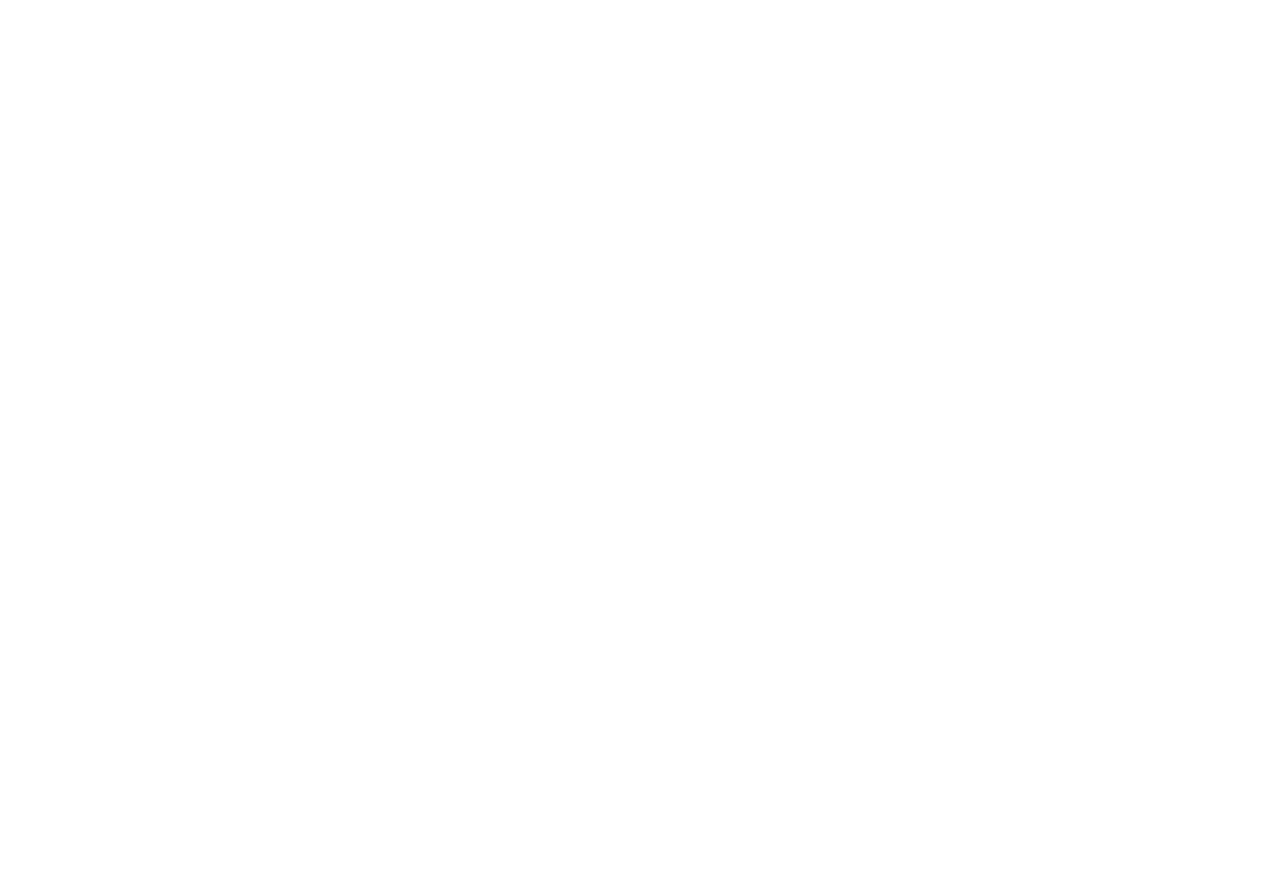
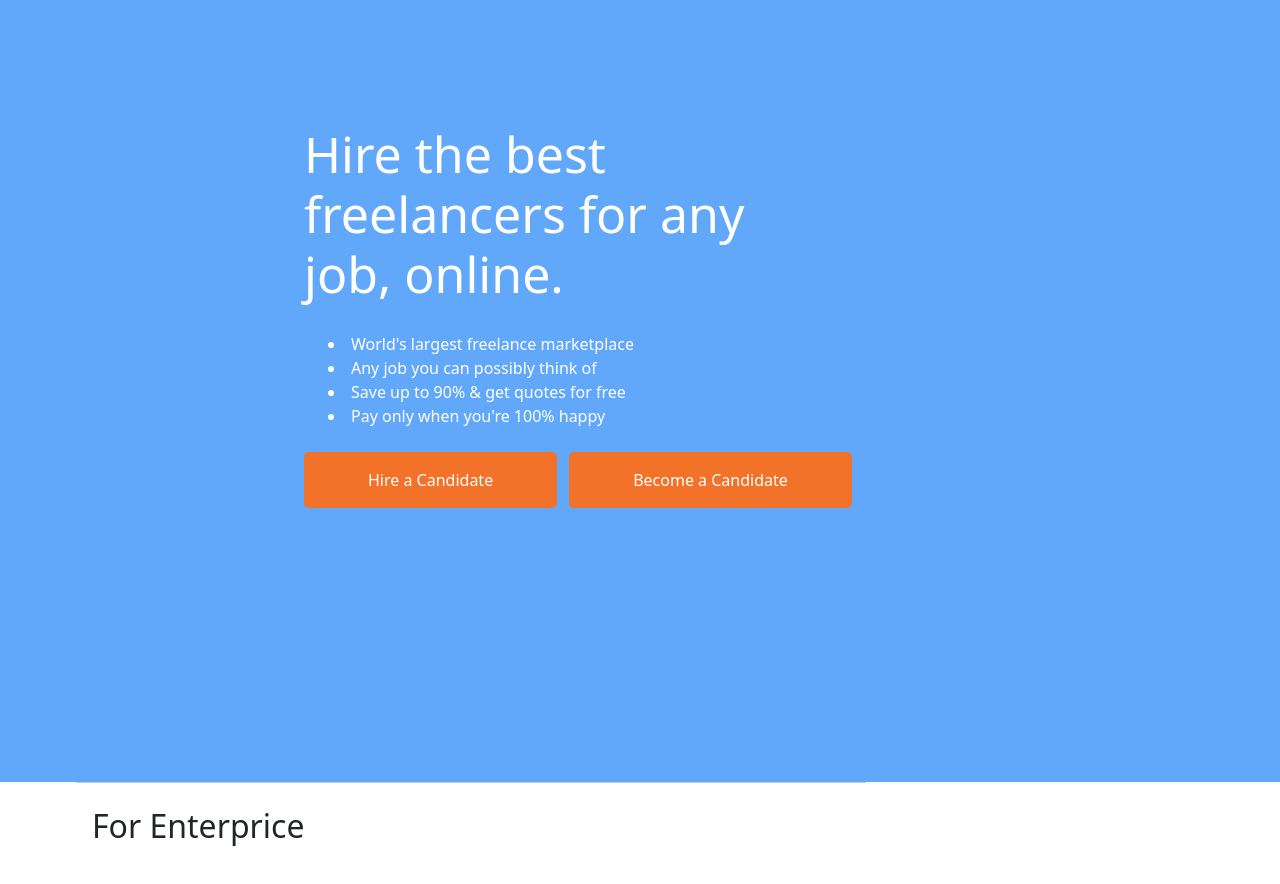
Before and after one commit to se140718-dacdat/apits-frontend, a React (Create React App) app: page / in a window 1280 px wide. Shown: the part 180-1064 px from the top of the page. Before the commit the page ends 800 px from the top, so only its background shows below. Built offline with nearby package versions, Linux system fonts and the light colour scheme.

Commit message:
create body landing page

```diff
--- a/package.json
+++ b/package.json
@@ -18,7 +18,7 @@
     "react-bootstrap": "^2.7.2",
     "react-dom": "^18.2.0",
     "react-router-dom": "^6.8.1",
-    "react-scripts": "5.0.1",
+    "react-scripts": "^5.0.1",
     "typescript": "^4.9.5",
     "web-vitals": "^2.1.4"
   },
--- a/src/App.css
+++ b/src/App.css
@@ -16,7 +16,13 @@
   font-family: 'Roboto', sans-serif;
   box-sizing: border-box;
 }
-
+img,
+picture,
+svg,
+video {
+  display: block;
+  max-width: 100%;
+}
 body {
   background-color: #f7f7f7;
   line-height: 2.5rem;
--- /dev/null
+++ b/src/components/pagecomponents/Landing/LandingBody.css
@@ -0,0 +1,66 @@
+
+.body-slide{
+    width: 100%;
+    height: 898px;
+    background-color: rgb(97, 168, 250);
+    color: #fff;
+    padding-left: 304px;
+    padding-top: 240px;
+}
+
+.slide-intro .slide-title{
+    width: 530px;
+    height: 200px;
+    padding-bottom: 24px;
+    font-size: 50px;
+}
+
+.slide-intro .slide-content{
+    padding: 0 0 24px 24px;
+}
+
+.slide-intro .slide-button .btn{
+    padding: 16px 64px !important;
+    margin-right: 12px;
+}
+
+.body-contents{
+    display: flex;
+    flex-direction: column;
+    justify-content: center;
+    align-items: center;
+}
+
+.body-contents .body-content .title,
+.body-content .tags{
+    margin-bottom: 96px;
+}
+
+.body-content .title{
+
+    border-top: solid 1px #ccc;
+}
+
+.body-content .tags{
+    padding: 0 12px;
+    display: flex;
+}
+
+.body-content .tags .tag{
+    width: 276px;
+    padding: 0 12px;
+}
+
+.tag .tag-title{
+    display: flex;
+
+}
+
+.tag-title{
+    margin: 0 0 32px;
+}
+
+.tag-title img{
+    height: 64px;
+    width: 64px;
+}
--- /dev/null
+++ b/src/components/pagecomponents/Landing/LandingBody.tsx
@@ -0,0 +1,101 @@
+import "./LandingBody.css";
+
+
+const Body = () => {
+    return (
+        <div className="body">
+            <body className="body-slide">
+                <div className="slide-intro">
+                    <h2 className="slide-title">
+                        Hire the best freelancers for any job, online.
+                    </h2>
+                    <div className="slide-content">
+                        <li>World's largest freelance marketplace</li>
+                        <li>Any job you can possibly think of</li>
+                        <li>Save up to 90% & get quotes for free</li>
+                        <li>Pay only when you're 100% happy</li>
+                    </div>
+                    <div className="slide-button">
+                        <button className="btn btn-hire">Hire a Candidate</button>
+                        <button className="btn btn-become">Become a Candidate</button>
+                    </div>
+                </div>
+            </body>
+            <div className="body-contents">
+                <section className="body-content">
+                    <h2 className="title">
+                        For Enterprice
+                    </h2>
+                    <div className="tags">
+                        <div className="tag">
+                            <div className="tag-title">
+                                <img src="#" alt="#" />
+                                <h5 >Post a job</h5>
+                            </div>
+                            <p>It’s free and easy to post a job. Simply fill in a title, description and budget and competitive bids come within minutes.</p>
+                        </div>
+                        <div className="tag">
+                            <div className="tag-title">
+                                <img src="#" alt="#" />
+                                <h5 >Choose personnels</h5>
+                            </div>
+                            <p>No job is too big or too small. We've got freelancers for jobs of any size or budget, across 1800+ skills. No job is too complex. We can get it done!</p>
+                        </div>
+                        <div className="tag">
+                            <div className="tag-title">
+                                <img src="#" alt="#" />
+                                <h5 >Pay Safelu</h5>
+                            </div>
+                            <p>Only pay for work when it has been completed and you're 100% satisfied with the quality using our milestone payment system.</p>
+                        </div>
+                        <div className="tag">
+                            <div className="tag-title">
+                                <img src="#" alt="#" />
+                                <h5 >We’re here to help</h5>
+                            </div>
+                            <p>Our talented team of recruiters can help you find the best IT personnel for the job and our technical co-pilots can even manage the project for you.</p>
+                        </div>
+                    </div>
+                </section>
+
+                <section className="body-content">
+                    <h2 className="title">
+                        For Candidate
+                    </h2>
+                    <div className="tags">
+                        <div className="tag">
+                            <div className="tag-title">
+                                <img src="#" alt="#" />
+                                <h5 >Post a job</h5>
+                            </div>
+                            <p>It’s free and easy to post a job. Simply fill in a title, description and budget and competitive bids come within minutes.</p>
+                        </div>
+                        <div className="tag">
+                            <div className="tag-title">
+                                <img src="#" alt="#" />
+                                <h5 >Choose personnels</h5>
+                            </div>
+                            <p>No job is too big or too small. We've got freelancers for jobs of any size or budget, across 1800+ skills. No job is too complex. We can get it done!</p>
+                        </div>
+                        <div className="tag">
+                            <div className="tag-title">
+                                <img src="#" alt="#" />
+                                <h5 >Pay Safelu</h5>
+                            </div>
+                            <p>Only pay for work when it has been completed and you're 100% satisfied with the quality using our milestone payment system.</p>
+                        </div>
+                        <div className="tag">
+                            <div className="tag-title">
+                                <img src="#" alt="#" />
+                                <h5 >We’re here to help</h5>
+                            </div>
+                            <p>Our talented team of recruiters can help you find the best IT personnel for the job and our technical co-pilots can even manage the project for you.</p>
+                        </div>
+                    </div>
+                </section>
+            </div>
+        </div>
+     );
+}
+
+export default Body;
--- a/src/components/pagecomponents/Landing/LandingPage.tsx
+++ b/src/components/pagecomponents/Landing/LandingPage.tsx
@@ -4,6 +4,7 @@
 import Container from 'react-bootstrap/Container';
 import Nav from 'react-bootstrap/Nav';
 import Navbar from 'react-bootstrap/Navbar';
+import Body from './LandingBody';
 
 
 const LandingPage: FC = () => {
@@ -40,6 +41,7 @@
                     </Navbar.Collapse>
                 </Container>
             </Navbar>
+            <Body />
         </div>
 
     )
```
Also changed, not shown: 1 other file (tests, documents, lock files or other folders).
